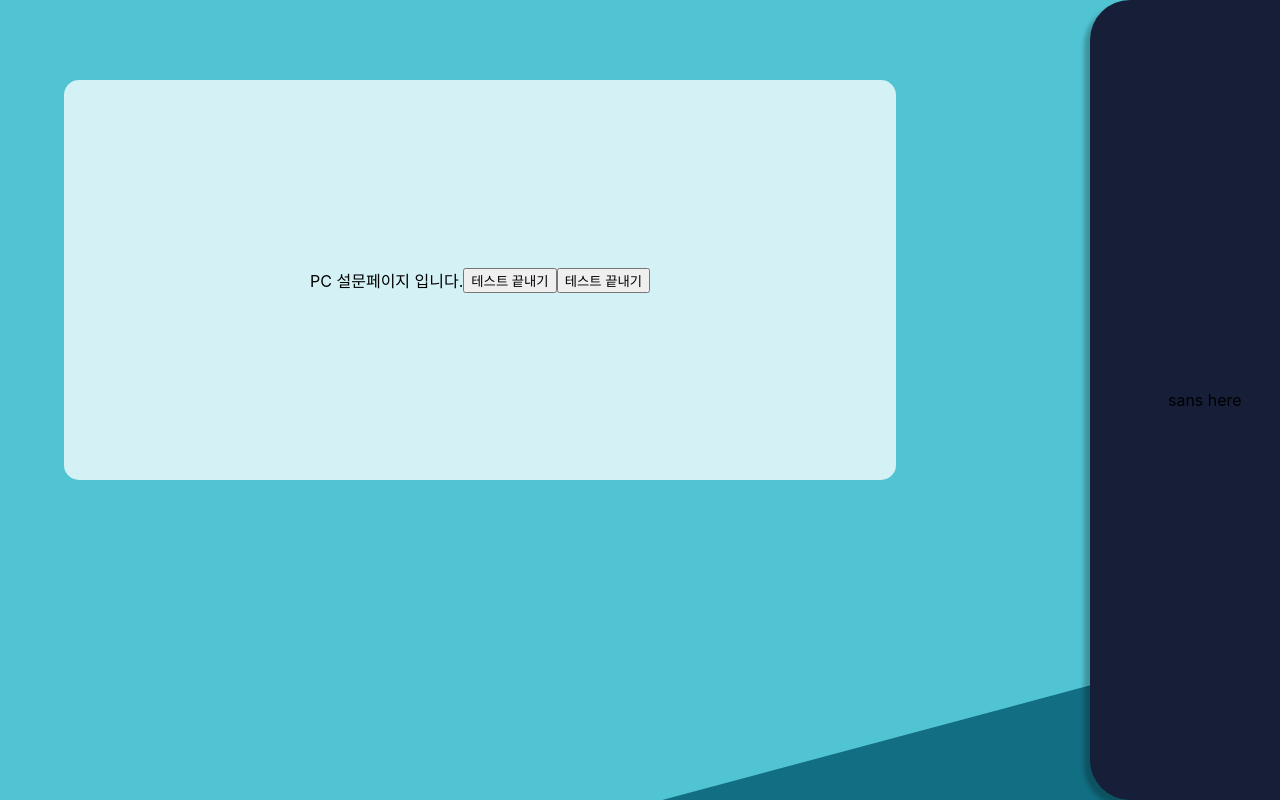
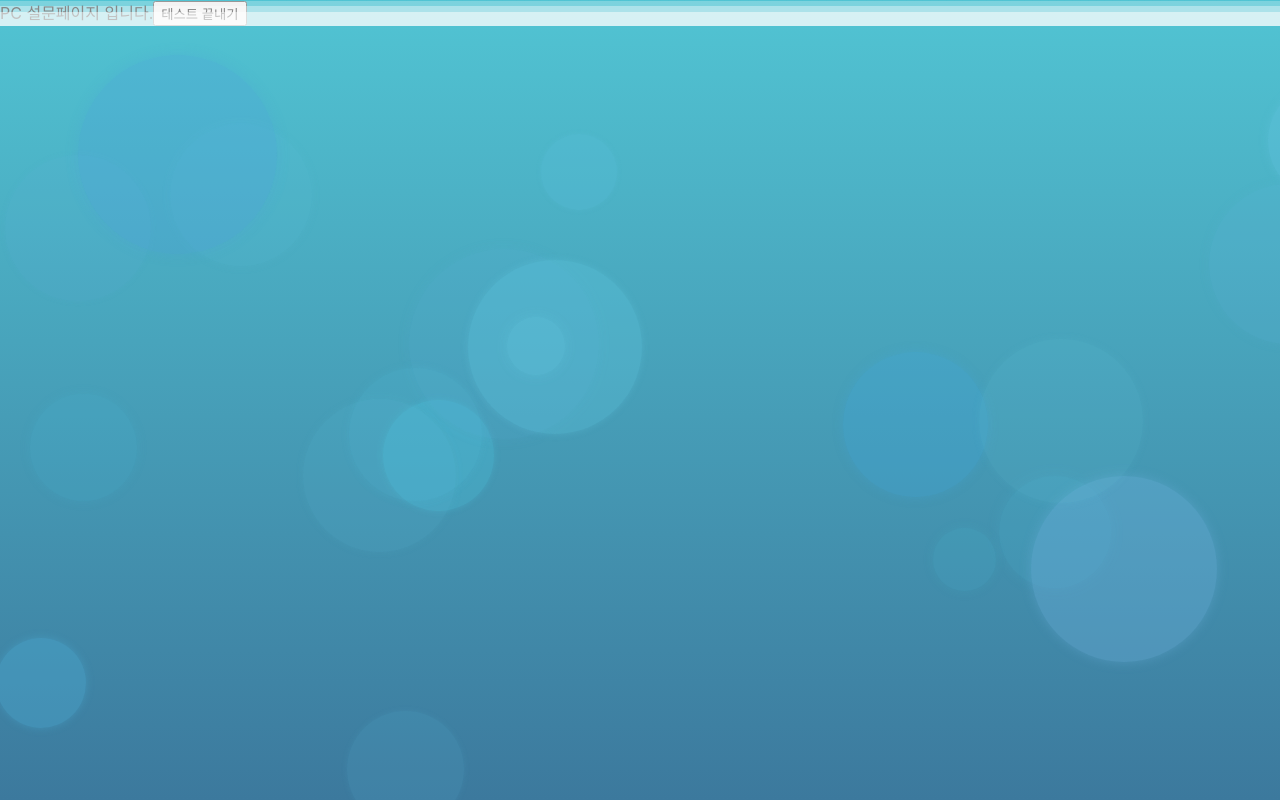
Before and after one commit to Jongminfire/SM-Drunk-Test, a React (Create React App) app: page /main in a window 1280 px wide. Built offline with nearby package versions, Linux system fonts and the light colour scheme.

Commit message:
Revert "Add animation for main page background"
This reverts commit c395c577ba4ad25fd52821416b0b0adb1947fc71.

```diff
--- a/src/Pages/MainPage.js
+++ b/src/Pages/MainPage.js
@@ -3,117 +3,14 @@ import { useHistory } from "react-router-dom";
 import { useMediaQuery } from "react-responsive";
 import WaveEffect from "../Functions/WaveEffect"
 
-import styled, { css } from "styled-components";
-import Button from '@material-ui/core/Button';
-import CloseIcon from '@material-ui/icons/Close';
-import NavigateBeforeIcon from '@material-ui/icons/NavigateBefore';
-import NavigateNextIcon from '@material-ui/icons/NavigateNext';
-import './MainPage.scss'
-
-const Background = styled.div`
-	position: relative;
-	background-color: #51c4d3;
-	width: 100%;
-	height: 100vh;
-	overflow: hidden;
-`;
-
-const Contents = styled.div`
-	position: absolute;
-	display: flex;
-	justify-content: center;
-	align-items: center;
-	background-color: #d4f2f6;
-	min-width: 65vw;
-	min-height: 50vh;
-	border-radius: 15px;
-	left: 5vw;
-	top: 10vh;
-`;
-
-const Carddrawer=styled.div`
-	position: absolute;
-	display: flex;
-	justify-content: center;
-	align-items: center;
-	background-color: #171F38;
-	width: 18vw;
-	height: 100vh;
-	border-radius: 40px;
-	right: -40px;
-	top: 0;
-	box-shadow: -6px 6px 4px 0px #00000040;
-`;
-
-
-const OtherBackground = ()=>{
-	const [stag, setStag] = React.useState(0)
-	const clk = ()=>{
-		console.log(stag)
-		if(stag==0){
-			setStag(1);
-		}
-		else if(stag==1){
-			setStag(2);
-			setTimeout(() => {
-				setStag(3)
-				setTimeout(() => {
-					setStag(0)
-				}, 0.5*1000);
-			}, 0.5*1000);
-		}else if(stag==2){
-			return
-		}
-	}
-	return (
-		<div class="othbg" stag={stag} onClick={clk}></div>
-	)
-}
-
-const CardSmall = ()=>{
-
-}
-const CardBig = (prop) => {
-	const InnerCard=styled.div`
-		background:${prop.bg};
-		box-shadow: 2px -2px 8px 0px #0001;
-		height: 80vh;
-		width: 30vw;
-	`
-	return <InnerCard>
-		Wow such card content
-
-	</InnerCard>
-}
-
-const CardPopup = ()=>{
-
-	return (
-		<div class="popup-container" >
-			<CardBig class="card"></CardBig>
-			<CloseIcon class="close"></CloseIcon>
-			<NavigateBeforeIcon class="prevbtn"></NavigateBeforeIcon>
-			<NavigateNextIcon class="nextbtn"></NavigateNextIcon>
-		</div>
-	)
-}
-
 const MainPage = (props) => {
 	const { onClickFinish } = props;
 	return (
-		<Background>
-			<OtherBackground>
-			</OtherBackground>
-			<Contents>
+		<div>
 			PC 설문페이지 입니다.
 			<button onClick={onClickFinish}>테스트 끝내기</button>
-			<button onClick={onClickFinish}>테스트 끝내기</button>
-			</Contents>
-			<Carddrawer>
-				sans here
-			</Carddrawer>
-			{/* <WaveEffect/> */}
-		</Background>
+			<WaveEffect/>
+		</div>
 	);
 };
 
--- a/src/Pages/MainPage.scss
+++ /dev/null
@@ -1,28 +0,0 @@
-.othbg{
-    position: absolute;
-    transform: rotate(-15deg);
-    justify-content: center;
-    align-items: center;
-    background: #126E82;
-    min-width: 200vw;
-    min-height: 120vh;
-    border-radius: 15px;
-    left: -20vw;
-    transition: top 0.5s ease-in-out;
-    top: 90vh;
-    &[stag='0']{
-        top: 90vh;
-        transition: top 0.5s ease-in-out;
-    }
-    &[stag='1']{
-        top: -35vh;
-    }
-    &[stag='2']{
-        top: -160vh;
-    }
-    &[stag='3']{
-        transition: none;
-        top: 120vh;
-    }
-    cursor:pointer;
-}
```
Also changed, not shown: package.json (+1 -7 lines), 1 other file (tests, documents, lock files or other folders).
